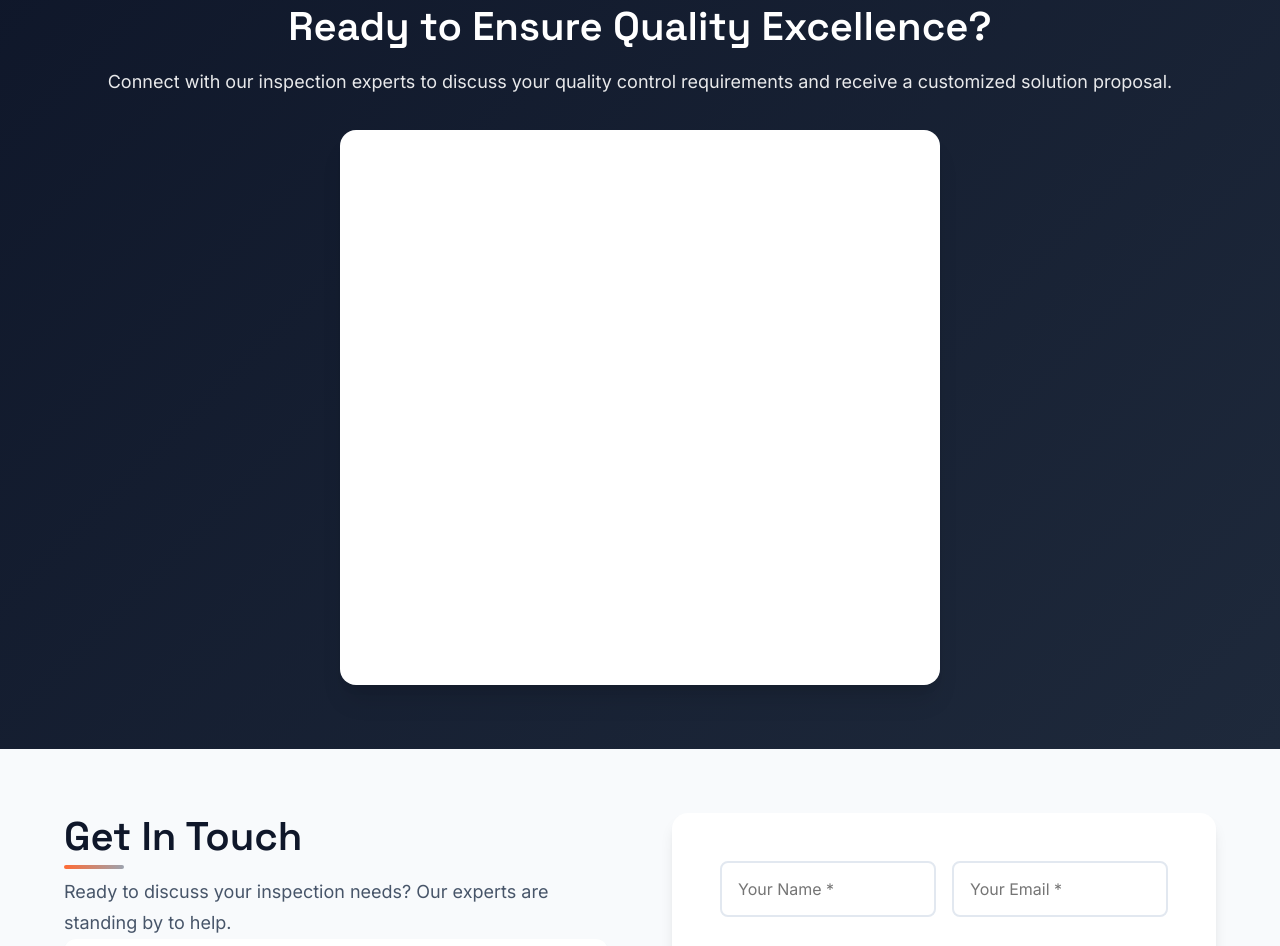
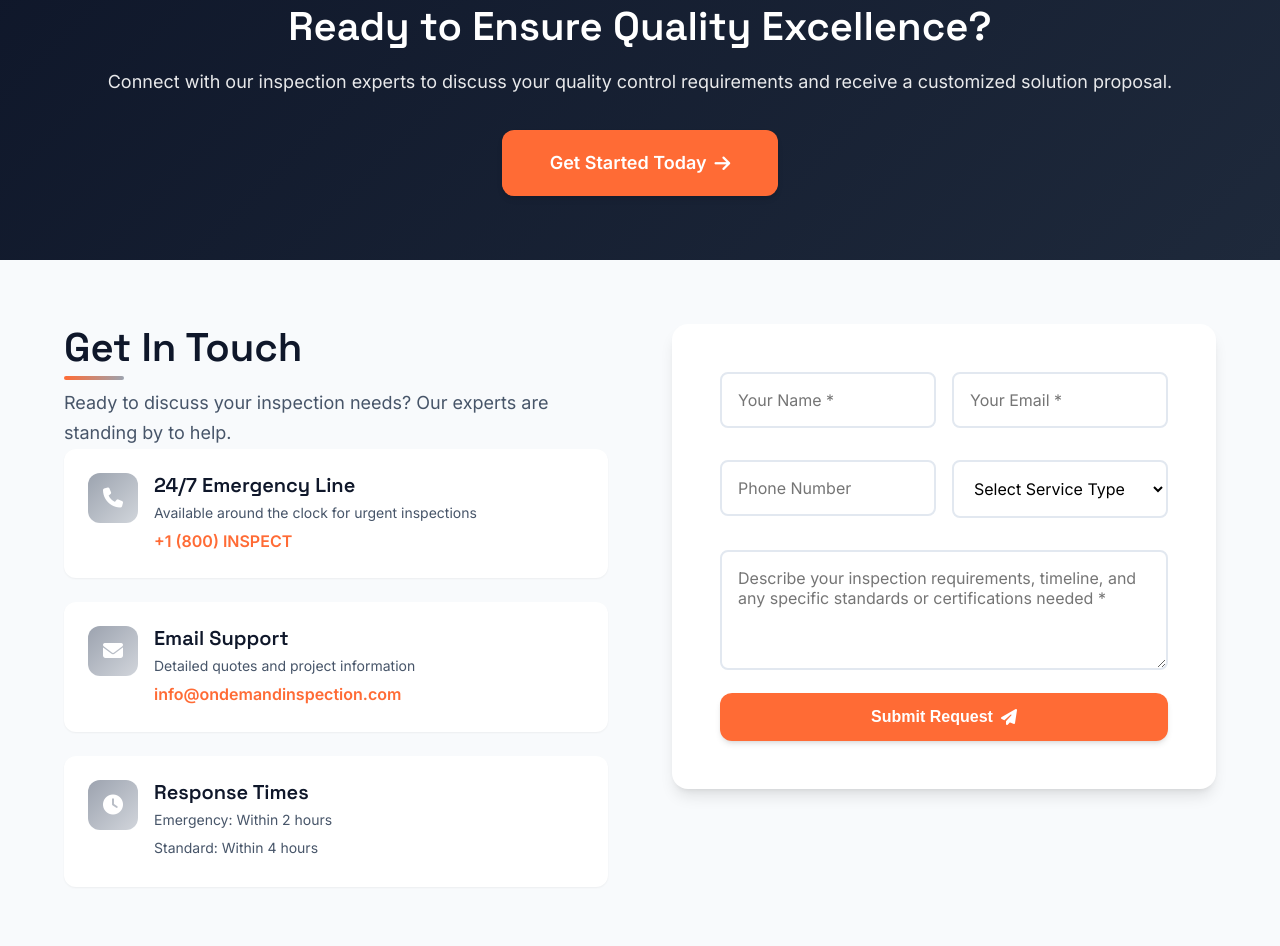
Before and after one commit to qaQualiT/onDemandInspection, a website: page index.html in a window 1280 px wide. Shown: the part 6672-7618 px from the top of the page. Drawn offline with Linux system fonts and the light colour scheme; some packages are replaced by stand-ins of ours; a script that the page names is missing.

Commit message:
Updated index.html

```diff
--- a/index.html
+++ b/index.html
@@ -421,24 +421,16 @@
 
 
 
-    <!-- Tally Form Section -->
-    <section class="tally-form-section">
+    <!-- CTA Section -->
+    <section class="cta">
       <div class="container">
-        <div class="tally-form-content">
+        <div class="cta-content">
           <h2>Ready to Ensure Quality Excellence?</h2>
           <p>Connect with our inspection experts to discuss your quality control requirements and receive a customized solution proposal.</p>
-          <div class="tally-form-container">
-            <iframe
-              data-tally-src="https://tally.so/embed/wMWJql?alignLeft=1&hideTitle=1&transparentBackground=1&dynamicHeight=1"
-              loading="lazy"
-              width="100%"
-              height="500"
-              frameborder="0"
-              marginheight="0"
-              marginwidth="0"
-              title="Contact Form">
-            </iframe>
-          </div>
+          <a href="#contact" class="btn btn-primary btn-large">
+            Get Started Today
+            <i class="fas fa-arrow-right"></i>
+          </a>
         </div>
       </div>
     </section>
@@ -474,6 +466,21 @@
                 </div>
               </div>
 
+              <div class="contact-method">
+                <div class="method-icon">
+                  <i class="fas fa-clock"></i>
+                </div>
+                <div class="method-content">
+                  <h4>Response Times</h4>
+                  <p>Emergency: Within 2 hours</p>
+                  <p>Standard: Within 4 hours</p>
+                </div>
+              </div>
+            </div>
+
+            <div class="office-locations">
+              <h3>Our Global Offices</h3>
+              <p>Strategically located to serve you better across North and South America</p>
 
               <div class="offices-grid">
                 <div class="office-card">
@@ -662,9 +669,6 @@
 
     <script src="https://cdn.jsdelivr.net/npm/sweetalert2@11"></script>
     <script src="script.js"></script>
-    <script>
-      !function(){var t=document.createElement("script");t.src="https://tally.so/widgets/embed.js",document.head.appendChild(t)}();
-    </script>
 
     <script>
       // Enhanced form submission with validation
--- a/styles.css
+++ b/styles.css
@@ -894,35 +894,22 @@ section {
   margin: 0;
 }
 
-/* Tally Form Section */
-.tally-form-section {
+/* CTA Section */
+.cta {
   background: linear-gradient(135deg, var(--gray-900) 0%, var(--gray-800) 100%);
   color: var(--white);
   text-align: center;
 }
 
-.tally-form-content h2 {
+.cta-content h2 {
   color: var(--white);
   margin-bottom: var(--spacing-md);
 }
 
-.tally-form-content p {
+.cta-content p {
   font-size: 1.125rem;
   margin-bottom: var(--spacing-xl);
   opacity: 0.9;
-}
-
-.tally-form-container {
-  max-width: 600px;
-  margin: 0 auto;
-  background: var(--white);
-  border-radius: var(--radius-xl);
-  padding: var(--spacing-lg);
-  box-shadow: var(--shadow-xl);
-}
-
-.tally-form-container iframe {
-  border-radius: var(--radius-lg);
 }
 
 /* Contact Section */
```
